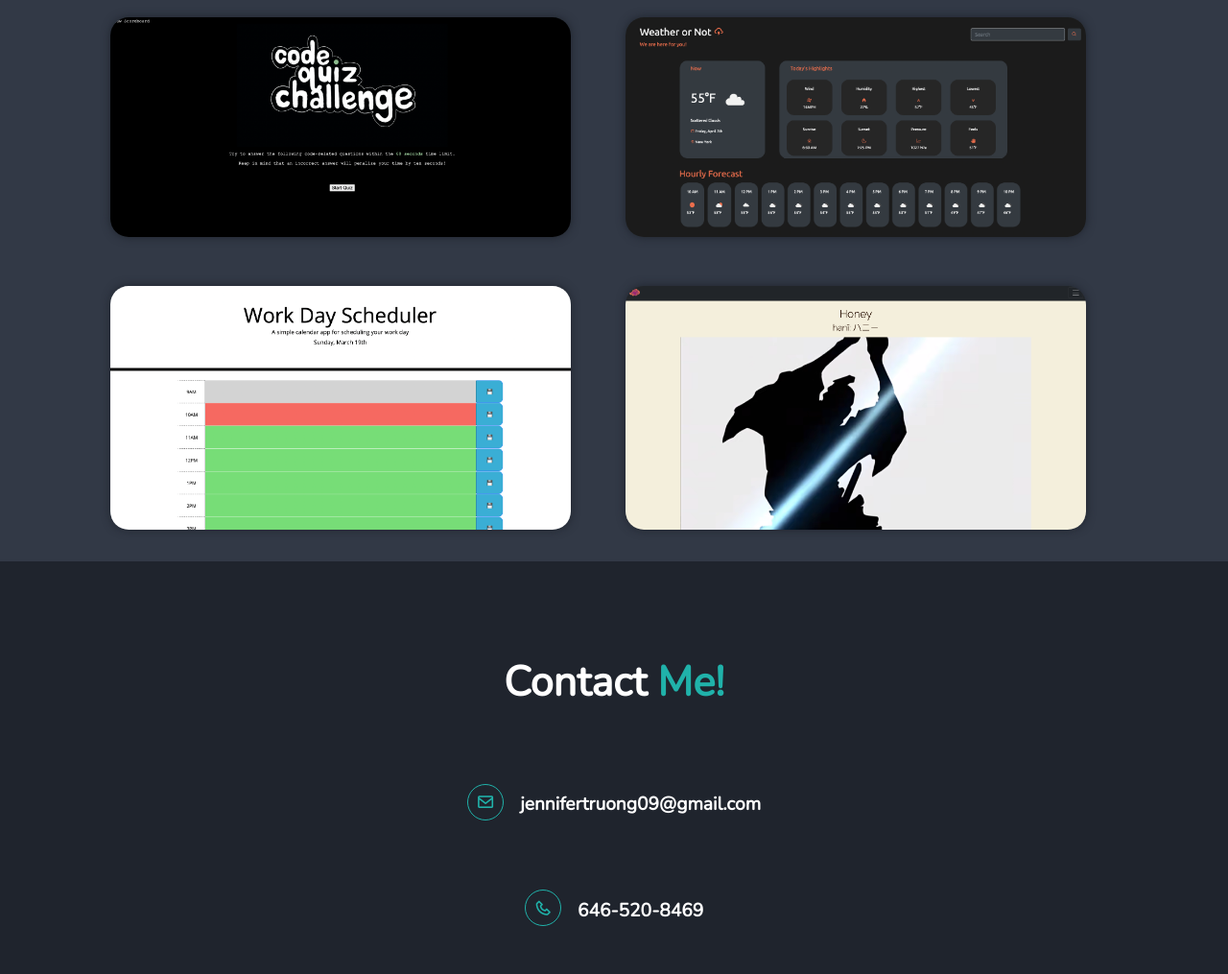
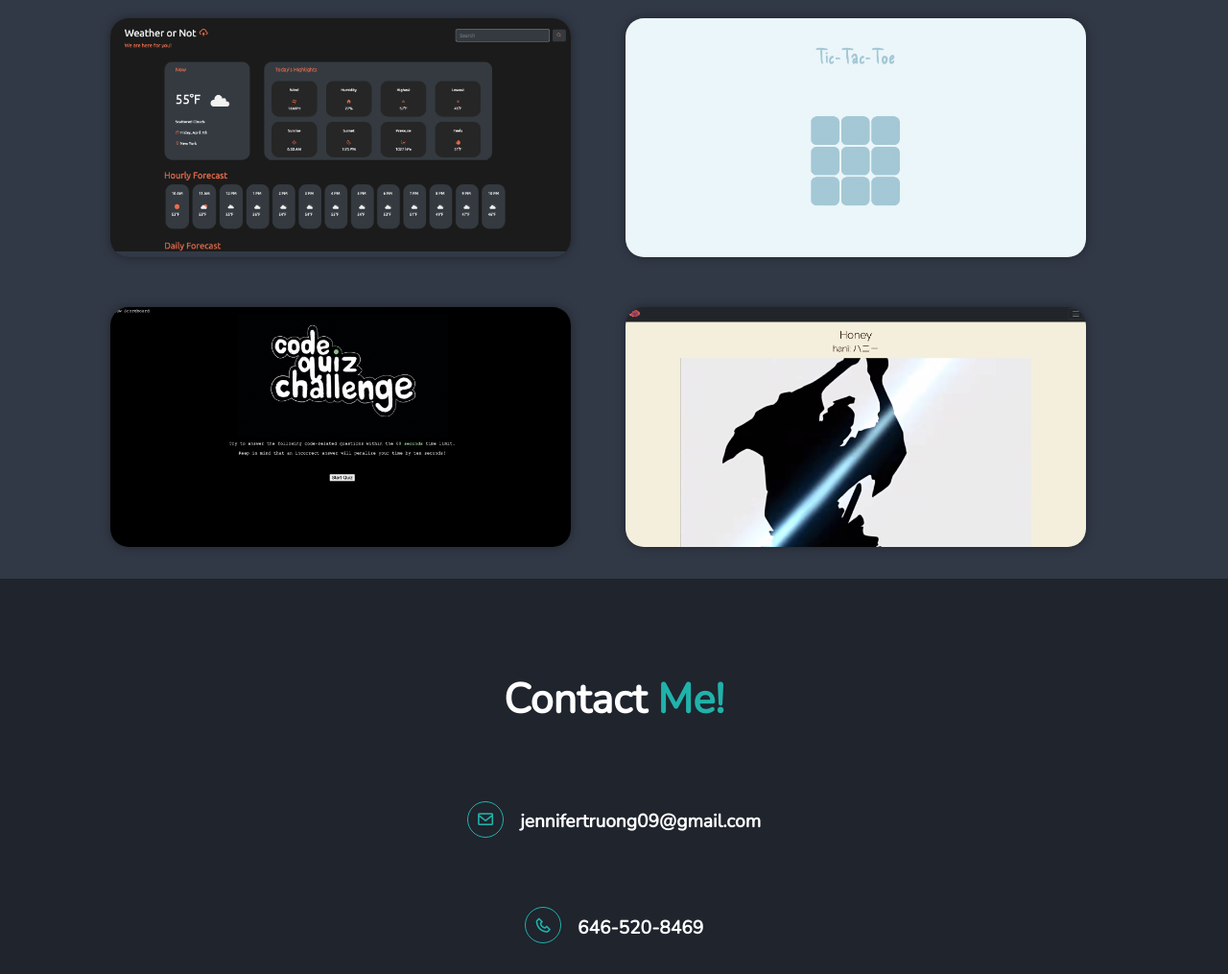
Before and after one commit to jentruong09/jenTruongPortfolio, a plain HTML site: page index.html in a window 1280 px wide. Shown: the part 2975-3990 px from the top of the page at 96% size. Drawn offline with nearby package versions, Linux system fonts and the light colour scheme.

Commit message:
changed work sample and moved them around

```diff
--- a/index.html
+++ b/index.html
@@ -155,6 +155,28 @@
                 </div>
             </div>
             <div class="work-box">
+                <img src="assets/attachments/make-a-meal-home.png" alt="">
+                <div class="work-layer">
+                    <h4>Make A Meal</h4>
+                    <p>Simply search an ingredient that you have and make a meal out of it!</p>
+                    <div class="links">
+                        <a href="https://jentruong09.github.io/makeAMeal/"><i class='bx bx-link-external' ></i></a>
+                        <a href="https://github.com/jentruong09/makeAMeal"><i class='bx bxl-github' ></i></a>
+                    </div>
+                </div>
+            </div>
+            <div class="work-box">
+                <img src="assets/attachments/weather-app.png" alt="">
+                <div class="work-layer">
+                    <h4>Weather or Not</h4>
+                    <p>With this weather application, you can find the weather of over 200,000 cities! Simply search up any city and find the weather forecast of up to 5 days.</p>
+                <div class="links">
+                    <a href="https://jentruong09.github.io/weather-dashboard/"><i class='bx bx-link-external' ></i></a>
+                    <a href="https://github.com/jentruong09/weather-dashboard"><i class='bx bxl-github' ></i></a>
+                </div>
+                </div>
+            </div>
+            <div class="work-box">
                 <img src="assets/attachments/tictactoe.png" alt="">
                 <div class="work-layer">
                     <h4>tic-tac-toe</h4>
@@ -173,28 +195,6 @@
                     <div class="links">
                         <a href="https://jentruong09.github.io/code-quiz/"><i class='bx bx-link-external' ></i></a>
                         <a href="https://github.com/jentruong09/code-quiz"><i class='bx bxl-github' ></i></a>
-                    </div>
-                </div>
-            </div>
-            <div class="work-box">
-                <img src="assets/attachments/weather-app.png" alt="">
-                <div class="work-layer">
-                    <h4>Weather or Not</h4>
-                    <p>With this weather application, you can find the weather of over 200,000 cities! Simply search up any city and find the weather forecast of up to 5 days.</p>
-                <div class="links">
-                    <a href="https://jentruong09.github.io/weather-dashboard/"><i class='bx bx-link-external' ></i></a>
-                    <a href="https://github.com/jentruong09/weather-dashboard"><i class='bx bxl-github' ></i></a>
-                </div>
-                </div>
-            </div>
-            <div class="work-box">
-                <img src="assets/attachments/workdayscheduler.png" alt="">
-                <div class="work-layer">
-                    <h4>My Work Day Schedule</h4>
-                    <p>With this day schedule, you will always remember what you need to do and when to do it! </p>
-                    <div class="links">
-                        <a href="https://jentruong09.github.io/my-work-day-schedule/"><i class='bx bx-link-external' ></i></a>
-                        <a href="https://github.com/jentruong09/my-work-day-schedule"><i class='bx bxl-github' ></i></a>
                     </div>
                 </div>
             </div>
```
Also changed, not shown: assets/attachments/make-a-meal-home.png (added), 2 other files.
